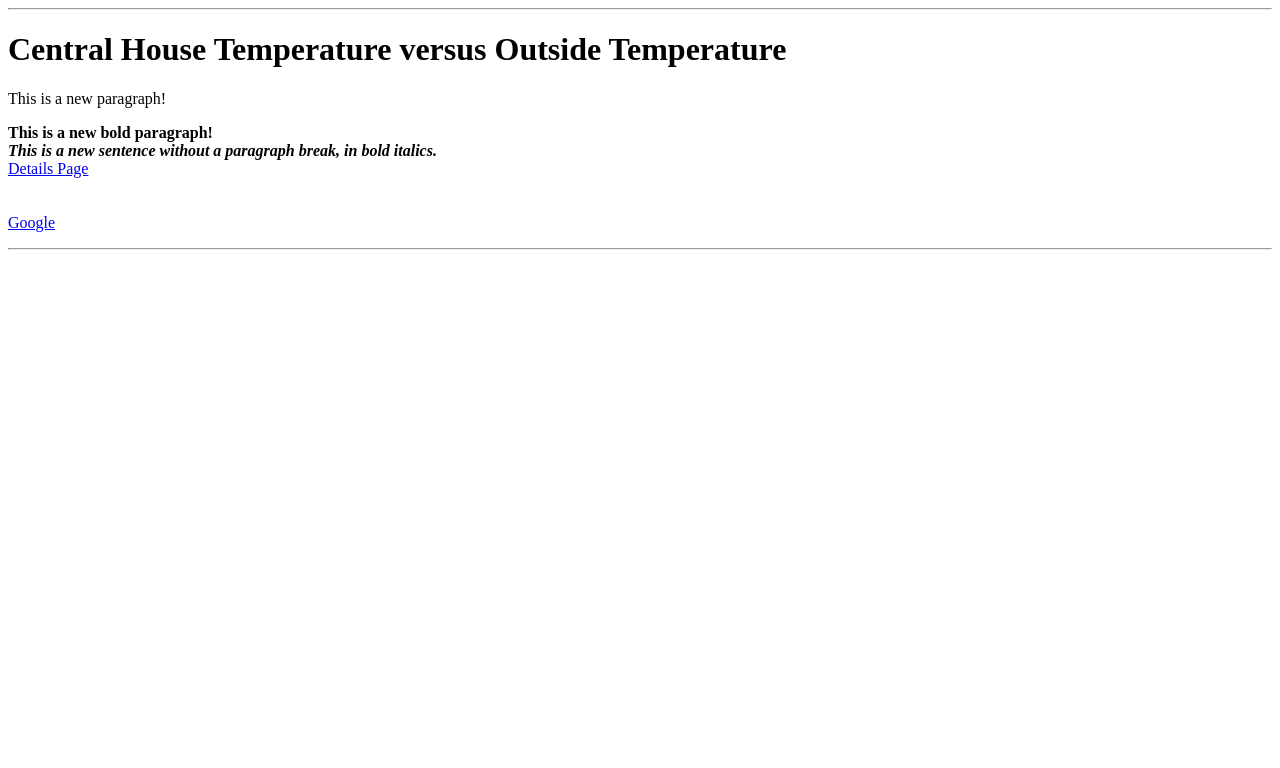
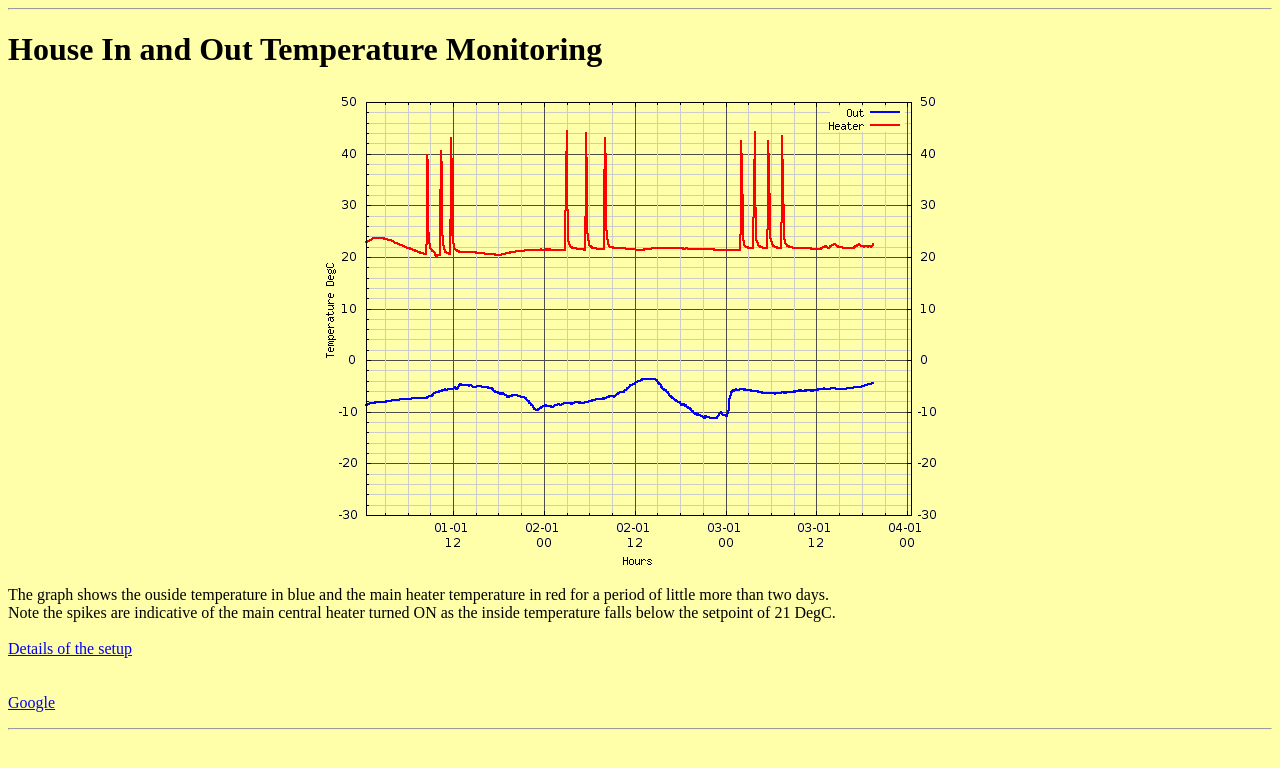
Before and after one commit to normbed/HomeTemp, a plain HTML site: page index.html in a window 1280 px wide. Drawn offline with Linux system fonts and the light colour scheme.

Commit message:
Changed background to yellow, Title and description text correction.

```diff
--- a/index.html
+++ b/index.html
@@ -2,15 +2,15 @@
 <HEAD>
 <TITLE>My Home Temperature</TITLE>
 </HEAD>
-<BODY BGCOLOR="FFFFFF">
+<BODY BGCOLOR="FFFFAA">
 <HR>
 
-<H1>Central House Temperature versus Outside Temperature</H1>
-<P> This is a new paragraph!
-<P> <B>This is a new bold paragraph!</B>
-<BR> <B><I>This is a new sentence without a paragraph break, in bold italics.</I></B>
-
-<BR> <A HREF="details.html">Details Page</A>
+<H1>House In and Out Temperature Monitoring</H1>
+<CENTER><IMG SRC="temperatures.gif" ALIGN="BOTTOM"> </CENTER>
+<P> The graph shows the ouside temperature in blue and the main heater temperature in red for a period of little more than two days.
+<BR> Note the spikes are indicative of the main central heater turned ON as the inside temperature falls below the setpoint of 21 DegC.
+<BR>
+<BR> <A HREF="details.html">Details of the setup</A>
 <BR> <BR> <BR>
 <a href="http://www.google.com">Google</a>
 <HR>
```
